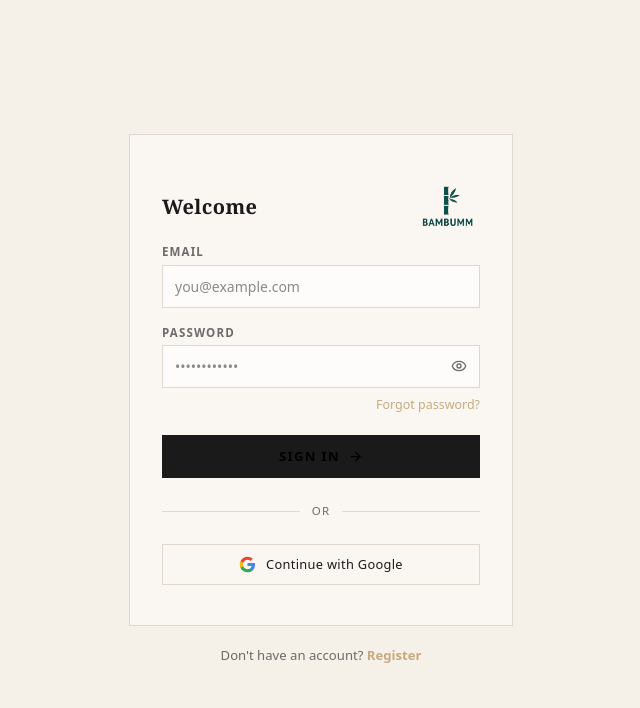
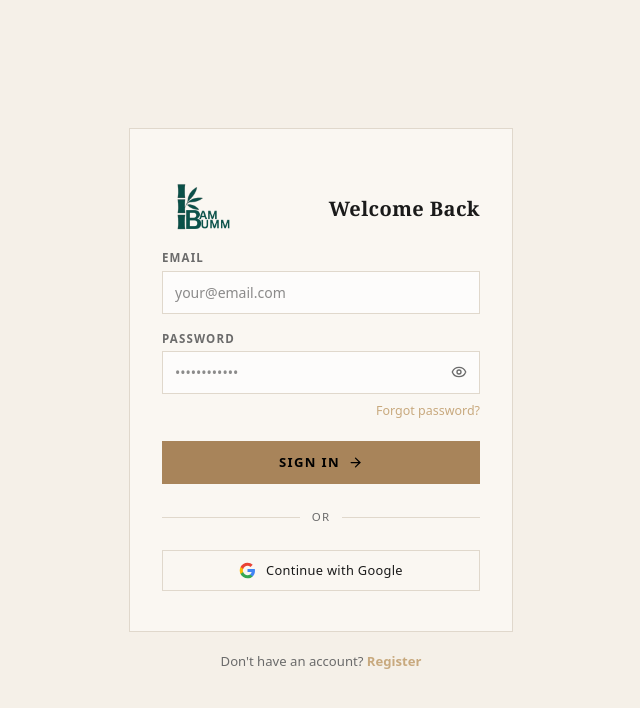
Before and after one commit to Hariom988/bambum, a Next.js app: page /auth in a window 1280 px wide. Shown: the top 708 px of the page, without its empty margins (319-959 px from the left). Built offline with nearby package versions, Linux system fonts and the light colour scheme.

Commit message:
updated the user login panel

```diff
--- a/app/auth/page.tsx
+++ b/app/auth/page.tsx
@@ -188,10 +188,10 @@ export default function AuthPage() {
 
   // ─── Render
   const titles: Record<Mode, { heading: string; sub: string }> = {
-    login: { heading: "Welcome", sub: "Sign in to your Bambum account" },
+    login: { heading: "Welcome Back", sub: "Sign in to your Bambum account" },
     register: {
       heading: "Create account",
-      sub: "Join Bambum — it only takes a moment",
+      sub: "Join Bambum - it only takes a moment",
     },
     forgot: {
       heading: "Forgot password",
@@ -214,7 +214,10 @@ export default function AuthPage() {
           }}
         >
           {/* Heading */}
-          <div className="flex items-center justify-between gap-3 mb-1">
+          <div className="flex items-center justify-between gap-3">
+            <Link href="/">
+              <img src="/logo.png" alt="Bambum" className="w-20 mx-auto" />
+            </Link>
             <h1
               className="text-xl font-semibold"
               style={{
@@ -225,13 +228,6 @@ export default function AuthPage() {
             >
               {titles[mode].heading}
             </h1>
-            <Link href="/">
-              <img
-                src="/logo-removebg-preview.png"
-                alt="Bambum"
-                className="w-16 mx-auto"
-              />
-            </Link>
           </div>
 
           {/* Feedback */}
@@ -272,7 +268,7 @@ export default function AuthPage() {
                 type="email"
                 value={email}
                 onChange={setEmail}
-                placeholder="you@example.com"
+                placeholder="your@email.com"
                 autoComplete="email"
               />
               <PasswordField
@@ -314,7 +310,7 @@ export default function AuthPage() {
                 type="text"
                 value={name}
                 onChange={setName}
-                placeholder="Jane Doe"
+                placeholder="Your Name"
                 autoComplete="name"
               />
               <Field
@@ -322,7 +318,7 @@ export default function AuthPage() {
                 type="email"
                 value={email}
                 onChange={setEmail}
-                placeholder="you@example.com"
+                placeholder="your@email.com"
                 autoComplete="email"
               />
               <div className="flex flex-col gap-1">
@@ -383,7 +379,7 @@ export default function AuthPage() {
                 type="email"
                 value={email}
                 onChange={setEmail}
-                placeholder="you@example.com"
+                placeholder="your@email.com"
                 autoComplete="email"
               />
               <SubmitBtn loading={loading}>Send reset link</SubmitBtn>
@@ -609,17 +605,18 @@ function SubmitBtn({
       disabled={loading}
       className="flex items-center justify-center gap-2 w-full py-3 mt-1 text-[0.82rem] font-semibold tracking-widest uppercase transition-all"
       style={{
-        background: loading ? "var(--nav-border)" : "var(--nav-fg)",
+        background: loading ? "var(--nav-accent)" : "var(--nav-accent-hover)",
         color: loading ? "var(--nav-fg-muted)" : "var(--nav-drodown-bg)",
         border: "none",
         cursor: loading ? "not-allowed" : "pointer",
         letterSpacing: "0.1em",
       }}
       onMouseEnter={(e) => {
-        if (!loading) e.currentTarget.style.background = "var(--nav-accent)";
+        if (!loading)
+          e.currentTarget.style.background = "var(--nav-accent-hover)";
       }}
       onMouseLeave={(e) => {
-        if (!loading) e.currentTarget.style.background = "var(--nav-fg)";
+        if (!loading) e.currentTarget.style.background = "var(--nav-accent)";
       }}
     >
       {loading ? (
```
Also changed, not shown: public/logo.jpeg (deleted).
